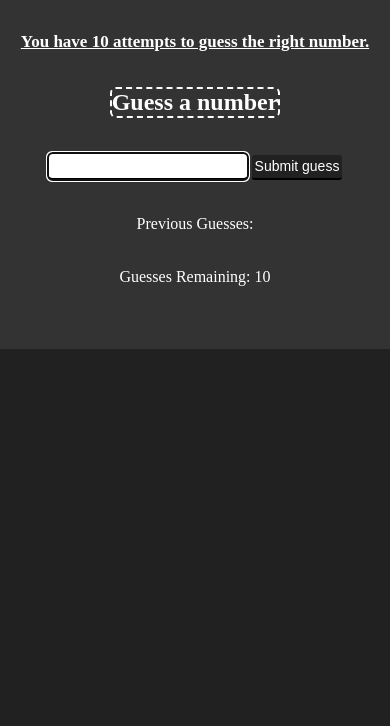
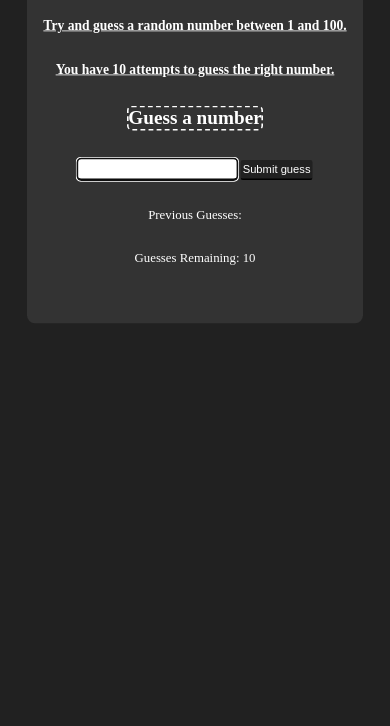
Before and after one commit to MILANBHADARKA1/Guess-random-number, a plain HTML site: page index.html in a window 390 px wide. Shown: the part 118-844 px from the top of the page. Drawn offline with Linux system fonts and the light colour scheme.

Commit message:
Update style.css

```diff
--- a/style.css
+++ b/style.css
@@ -14,14 +14,28 @@ body{
 
 .main{
     margin: 30px;
+    padding: 10px;
     width: 400px;
     min-height: 400px;
+    border-radius: 10px;
     background-color: #393939bd;
     display: flex;
     flex-direction: column;
     justify-content: center;
     align-items: center;
     gap: 35px;
+    overflow: auto;
+}
+@media only screen and (max-width: 700px){
+    body{
+        transform: scale(0.8);
+    }
+
+}
+@media only screen and (max-width: 335px){
+    body{
+        transform: scale(0.6);
+    }
 }
 
 .main p{
```
